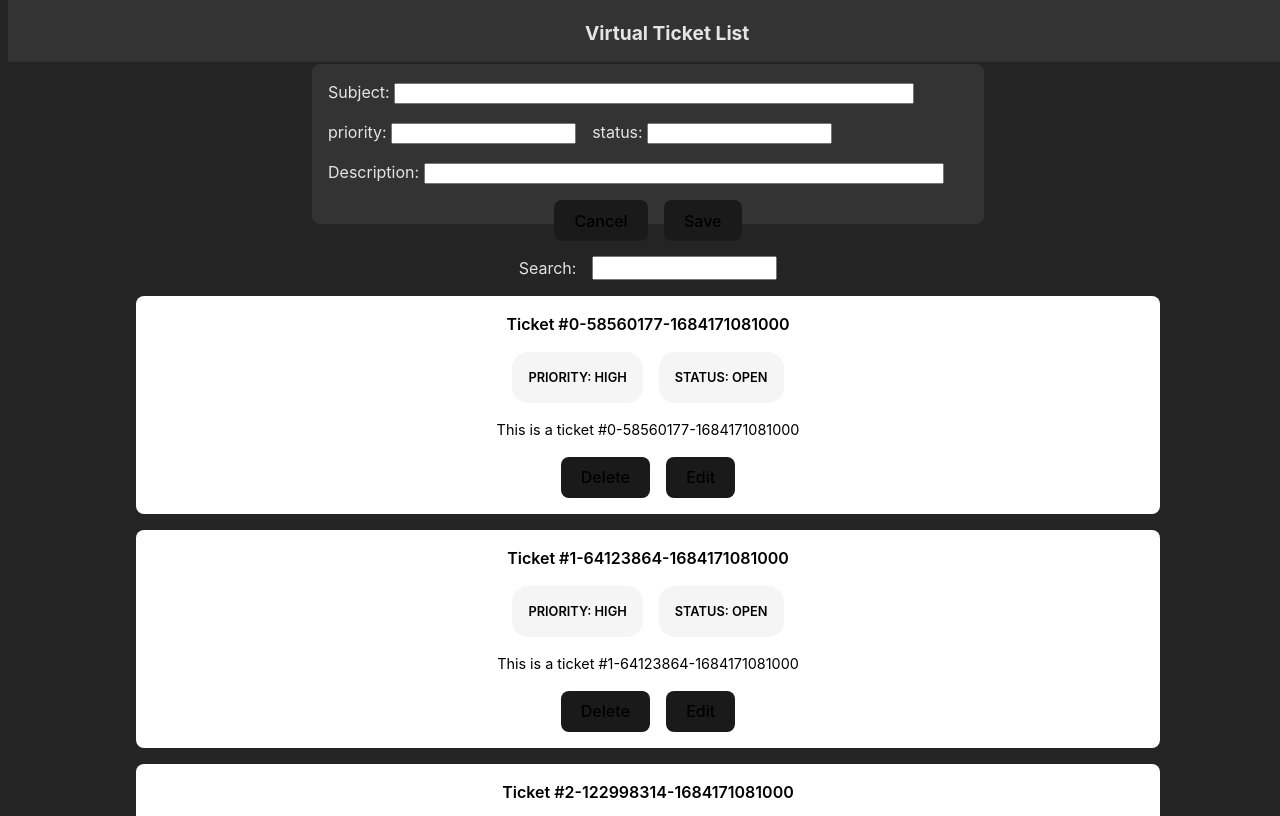
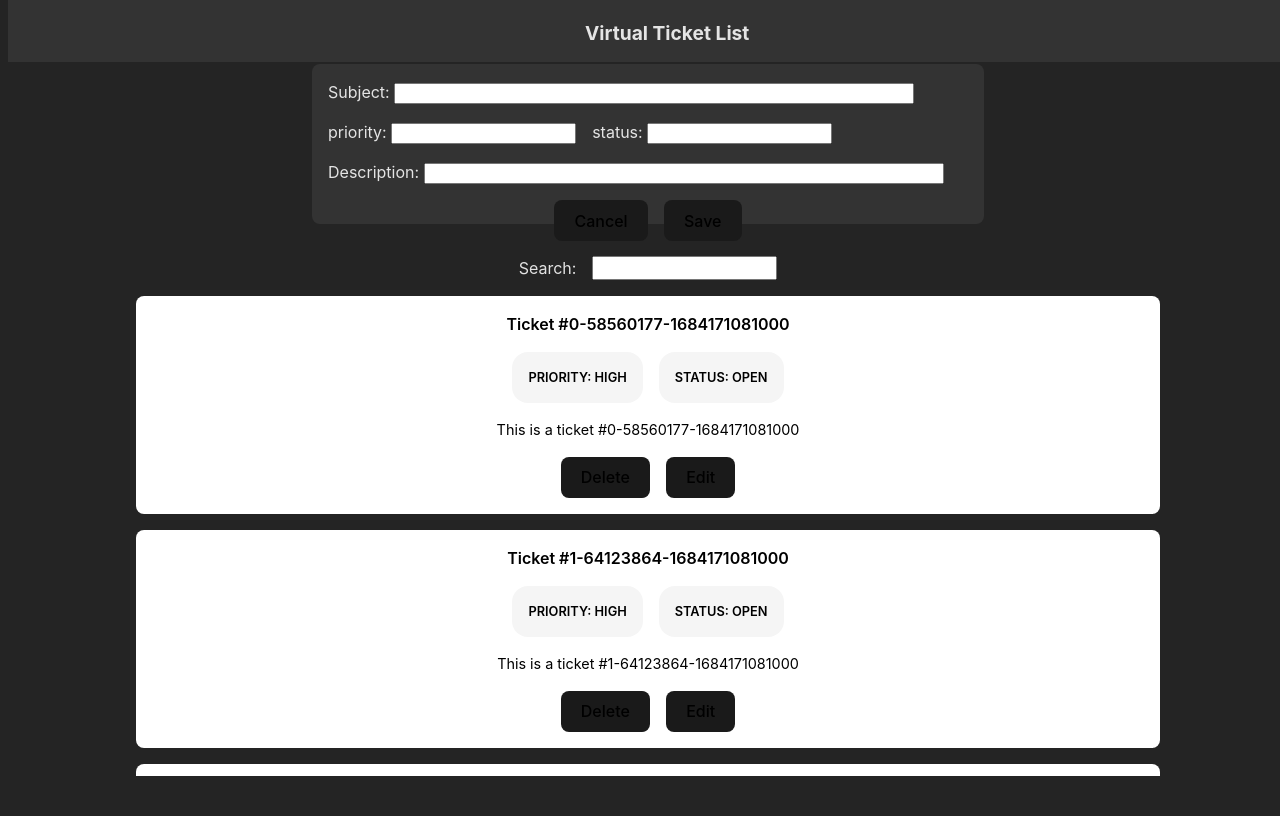
Before and after one commit to Aymanf-sherief/virtual-ticket-list, a React (Vite) app: page / in a window 1280 px wide. Built offline with nearby package versions, Linux system fonts and the light colour scheme.

Commit message:
fix: simple design issue

```diff
--- a/src/App.css
+++ b/src/App.css
@@ -1,5 +1,5 @@
 .container {
   width: 100vw;
   margin-top: 8vh;
-  height: 90vh;
+  height: 60vh;
 }
```
